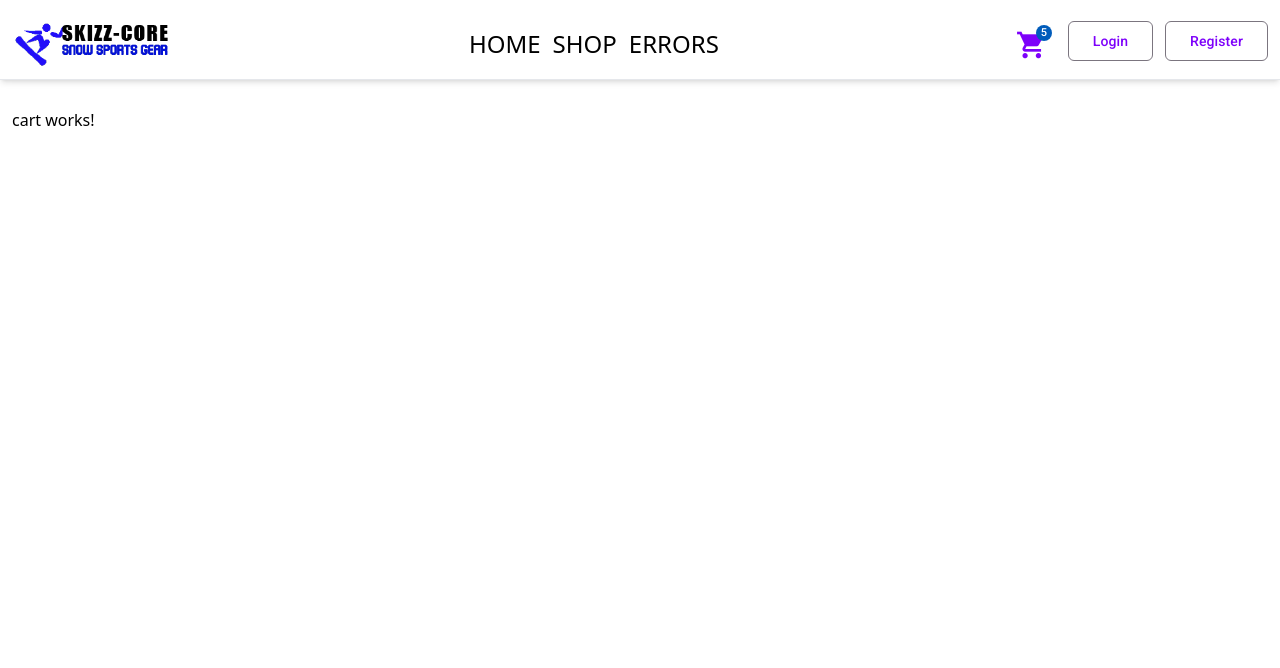
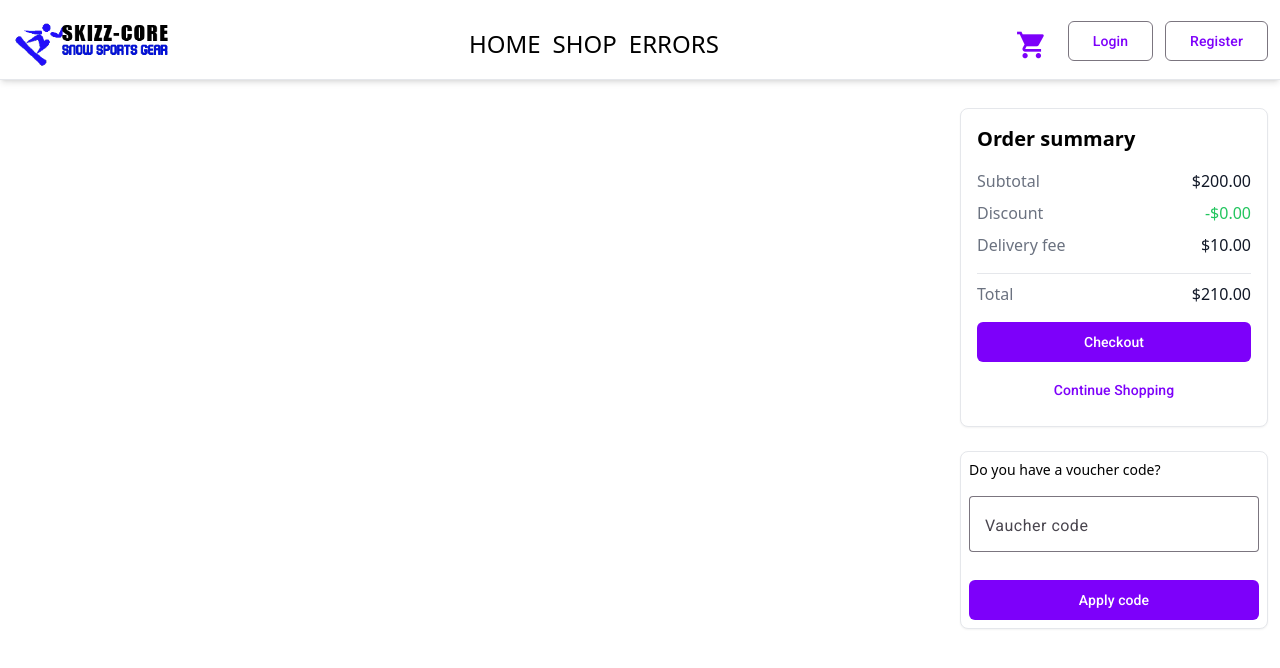
Before and after one commit to neuromagus/skizz, an Angular app in the folder webapp/: page /cart in a window 1280 px wide. Shown: the top 668 px of the page. Built offline with nearby package versions, Linux system fonts and the light colour scheme.

Commit message:
designed basket (TODO - need implement signals)

```diff
--- a/webapp/src/app/core/services/cart.service.ts
+++ b/webapp/src/app/core/services/cart.service.ts
@@ -1,4 +1,4 @@
-import { inject, Injectable, signal } from '@angular/core';
+import { computed, inject, Injectable, signal } from '@angular/core';
 import { environment } from '../../../environments/environment';
 import { HttpClient } from '@angular/common/http';
 import { Cart, CartItem } from '../../shared/models/cart';
@@ -12,6 +12,7 @@
     baseUrl = environment.apiUrl
     private http = inject(HttpClient)
     cart = signal<Cart | null>(null)
+    itemCount = computed(() => this.cart()?.items.reduce((sum, item) => sum + item.quantity, 0))
 
     getCart(id: string) {
         return this.http.get<Cart>(this.baseUrl + "cart?id=" + id).pipe(
--- /dev/null
+++ b/webapp/src/app/features/cart/cart-item/cart-item.component.html
@@ -0,0 +1,33 @@
+<div class="rounded-lg border border-gray-200 bg-white p-4 shadow-sm mb-4">
+    <div class="flex items-center justify-between gap-6">
+        <a routerLink="/shop/{{item().productId}}" class="shrink order-1">
+            <img src="{{item().pictureUrl}}" alt="product image" class="h-20 w-20">
+        </a>
+        <div class="flex items-center justify-between order-3">
+            <div class="flex items-center align-middle gap-3">
+                <button mat-icon-button>
+                    <mat-icon class="text-red-600">remove</mat-icon>
+                </button>
+                <div class="font-semibold text-xl mb-1">{{item().quantity}}</div>
+                <button mat-icon-button>
+                    <mat-icon class="text-green-600">add</mat-icon>
+                </button>
+            </div>
+            <div class="text-end order-4 w-32">
+                <p class="font-bold text-xl">{{item().price | currency}}</p>
+            </div>
+        </div>
+
+        <div class="w-full flex-1 space-y-4 order-2 max-w-md">
+            <a routerLink="/shop/{{item().productId}}" class="font-medium">
+                {{item().productName}}
+            </a>
+            <div class="flex items-center gap-4">
+                <button mat-button color="warn">
+                    <mat-icon>delete</mat-icon>
+                    Delete
+                </button>
+            </div>
+        </div>
+    </div>
+</div>
--- /dev/null
+++ b/webapp/src/app/features/cart/cart-item/cart-item.component.ts
@@ -0,0 +1,22 @@
+import { Component, input } from '@angular/core';
+import { CartItem } from '../../../shared/models/cart';
+import { RouterLink } from '@angular/router';
+import { MatButton } from '@angular/material/button';
+import { MatIcon } from '@angular/material/icon';
+import { CurrencyPipe } from '@angular/common';
+
+@Component({
+    selector: 'app-cart-item',
+    standalone: true,
+    imports: [
+        RouterLink,
+        MatButton,
+        MatIcon,
+        CurrencyPipe
+    ],
+    templateUrl: './cart-item.component.html',
+    styleUrl: './cart-item.component.scss'
+})
+export class CartItemComponent {
+    item = input.required<CartItem>()
+}
--- a/webapp/src/app/features/cart/cart.component.html
+++ b/webapp/src/app/features/cart/cart.component.html
@@ -1 +1,14 @@
-<p>cart works!</p>
+<section>
+    <div class="mx-auto max-w-sreen-xl">
+        <div class="flex w-full items-start gap-6">
+            <div class="w-3/4">
+                @for (item of cartService.cart()?.items; track item.productId) {
+                    <app-cart-item [item]="item"></app-cart-item>
+                }
+            </div>
+            <div class="w-1/4">
+                <app-order-summary></app-order-summary>
+            </div>
+        </div>
+    </div>
+</section>
--- a/webapp/src/app/features/cart/cart.component.ts
+++ b/webapp/src/app/features/cart/cart.component.ts
@@ -1,12 +1,15 @@
-import { Component } from '@angular/core';
+import { Component, inject } from '@angular/core';
+import { CartService } from '../../core/services/cart.service';
+import { CartItemComponent } from "./cart-item/cart-item.component";
+import { OrderSummaryComponent } from "../../shared/components/order-summary/order-summary.component";
 
 @Component({
-  selector: 'app-cart',
-  standalone: true,
-  imports: [],
-  templateUrl: './cart.component.html',
-  styleUrl: './cart.component.scss'
+    selector: 'app-cart',
+    standalone: true,
+    imports: [CartItemComponent, OrderSummaryComponent],
+    templateUrl: './cart.component.html',
+    styleUrl: './cart.component.scss'
 })
 export class CartComponent {
-
+    cartService = inject(CartService)
 }
--- a/webapp/src/app/layout/header/header.component.html
+++ b/webapp/src/app/layout/header/header.component.html
@@ -8,7 +8,7 @@
         </nav>
         <div class="flex gap-3 align-middle">
             <a routerLink="/cart" routerLinkActive="active"
-                          matBadge="5" matBadgeSize="large" class="custom-badge mt-2 mr-2">
+                          matBadge="{{cartService.itemCount()}}" matBadgeSize="large" class="custom-badge mt-2 mr-2">
                 <mat-icon>shopping_cart</mat-icon>
             </a>
             <button mat-stroked-button>Login</button>
--- a/webapp/src/app/layout/header/header.component.ts
+++ b/webapp/src/app/layout/header/header.component.ts
@@ -5,6 +5,7 @@
 import { RouterLink, RouterLinkActive } from '@angular/router';
 import { BusyService } from '../../core/services/busy.service';
 import { MatProgressBar } from '@angular/material/progress-bar';
+import { CartService } from '../../core/services/cart.service';
 
 @Component({
     selector: 'app-header',
@@ -22,4 +23,5 @@
 })
 export class HeaderComponent {
     busyService = inject(BusyService)
+    cartService = inject(CartService)
 }
--- /dev/null
+++ b/webapp/src/app/shared/components/order-summary/order-summary.component.html
@@ -0,0 +1,42 @@
+<div class="mx-auto max-w-4xl flex-1 space-y-6 w-full">
+    <div class="space-y-4 rounded-lg border border-gray-200 bg-white shadow-sm p-4">
+        <p class="text-xl font-semibold">Order summary</p>
+        <div class="space-y-4">
+            <div class="space-y-2">
+                <dl class="flex items-center justify-between gap-4">
+                    <dt class="font-medium text-gray-500">Subtotal</dt>
+                    <dd class="font-medium text-gray-900">$200.00</dd>
+                </dl>
+                <dl class="flex items-center justify-between gap-4">
+                    <dt class="font-medium text-gray-500">Discount</dt>
+                    <dd class="font-medium text-green-500">-$0.00</dd>
+                </dl>
+                <dl class="flex items-center justify-between gap-4">
+                    <dt class="font-medium text-gray-500">Delivery fee</dt>
+                    <dd class="font-medium text-gray-900">$10.00</dd>
+                </dl>
+            </div>
+            <dl class="flex items-center justify-between gap-4 border-t border-gray-200 pt-2">
+                <dt class="font-medium text-gray-500">Total</dt>
+                <dd class="font-medium text-gray-900">$210.00</dd>
+            </dl>
+        </div>
+        <div class="flex flex-col gap-2">
+            <button routerLink="/checkout" mat-flat-button>Checkout</button>
+            <button routerLink="/shop" mat-button>Continue Shopping</button>
+        </div>
+    </div>
+    <div class="space-y-4 rounded-lg border border-gray-200 shadow-sm bg-white">
+        <form class="space-y-2 flex flex-col p-2">
+            <label class="mb-2 block text-sm font-medium">
+                Do you have a voucher code?
+            </label>
+            <mat-form-field appearance="outline">
+                <mat-label>Vaucher code</mat-label>
+                <input type="text" matInput>
+            </mat-form-field>
+
+            <button mat-flat-button>Apply code</button>
+        </form>
+    </div>
+</div>
```
Also changed, not shown: webapp/src/app/shared/components/order-summary/order-summary.component.ts (added, +22 -0 lines), webapp/src/app/features/cart/cart-item/cart-item.component.scss (added), webapp/src/app/shared/components/order-summary/order-summary.component.scss (added).
